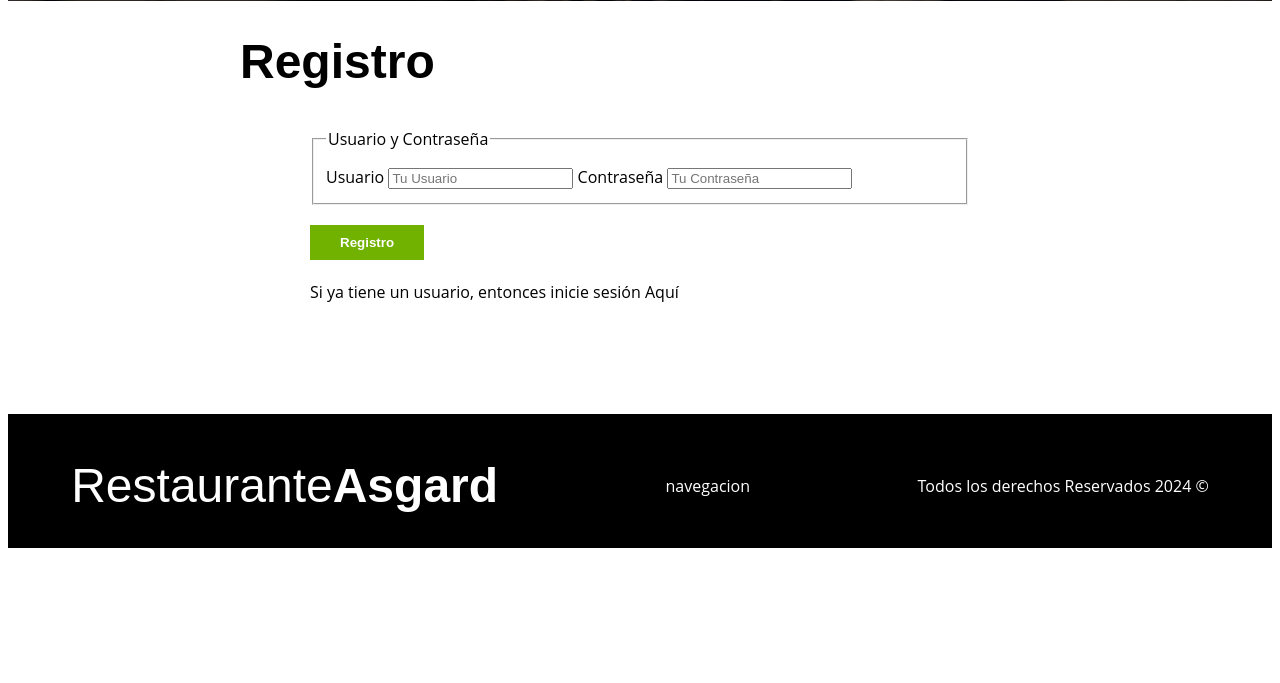
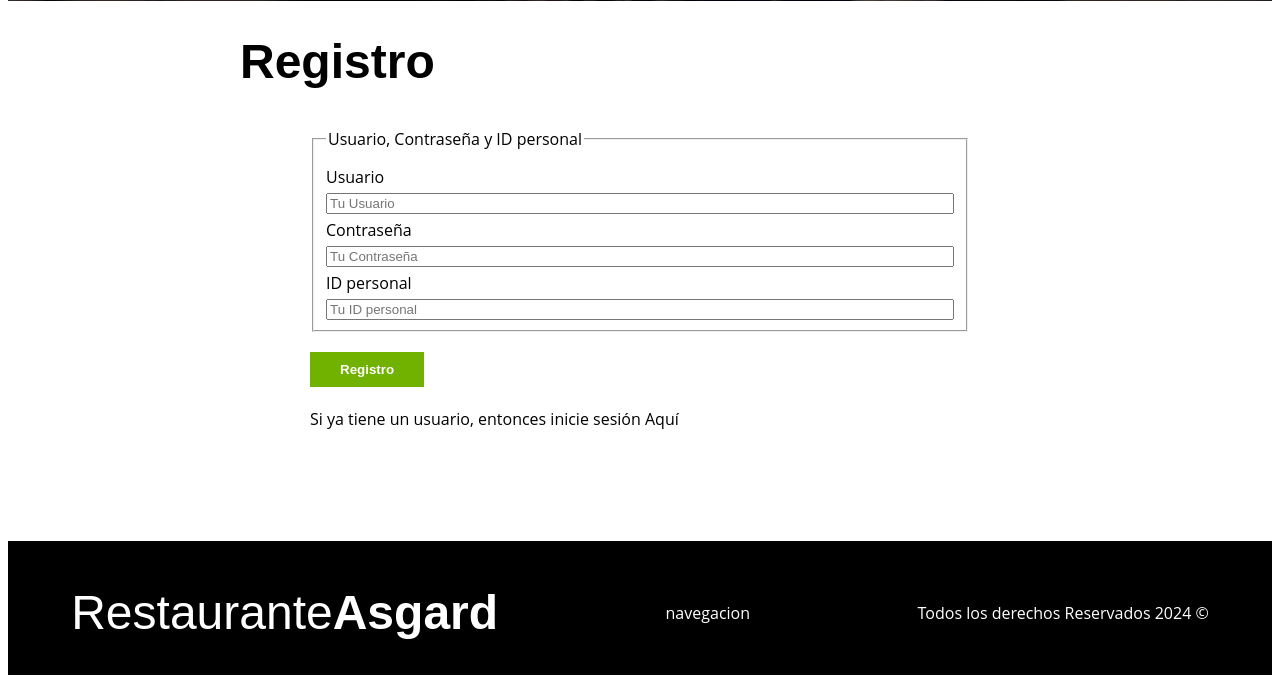
Before and after one commit to SRV-JSPA/P2_BD, a PHP site: page /registro.php in a window 1280 px wide. Shown: the part 607-1290 px from the top of the page. Before the commit the page ends 1155 px from the top, so only its background shows below. Run offline with PHP 8.4, Linux system fonts and the light colour scheme; some libraries are stand-ins or nearby versions.

Commit message:
implementación de id_personal en el registro

```diff
--- a/includes/templates/header.php
+++ b/includes/templates/header.php
@@ -4,7 +4,6 @@ if (!isset($_SESSION)) {
 }
 
 $auth = $_SESSION["login"] ?? null;
-
 
 ?>
 
--- a/registro.php
+++ b/registro.php
@@ -9,6 +9,7 @@ if ($_SERVER["REQUEST_METHOD"] === "POST") {
 
     $user = $_POST["user"];
     $password = $_POST["password"];
+    $id_personal = $_POST['id_personal'];
 
     $errores = [];
     if (!$user) {
@@ -16,6 +17,9 @@ if ($_SERVER["REQUEST_METHOD"] === "POST") {
     }
     if (!$password) {
         $errores[] = "El Password es obligatorio";
+    }
+    if (!$id_personal) {
+        $errores[] = "El id personal es obligatorio";
     }
 
     $passwordHash = password_hash($password, PASSWORD_DEFAULT);
@@ -29,7 +33,7 @@ if ($_SERVER["REQUEST_METHOD"] === "POST") {
         if ($statement->rowCount() > 0) {
             $errores[] = "El usuario ya existe";
         } else {
-            $query = "INSERT INTO usuarios (usuario, contrasena) VALUES ( '{$user}', '{$passwordHash}' );";
+            $query = "INSERT INTO usuarios (usuario, contrasena, id_personal) VALUES ( '{$user}', '{$passwordHash}', '{$id_personal}' );";
             $statement = $db->prepare($query);
             $statement->execute();
             header("Location: /");
@@ -53,14 +57,17 @@ incluirTemplate("header");
 
 
     <form class="formulario" method="POST">
-        <fieldset>
-            <legend>Usuario y Contraseña</legend>
+        <fieldset class="campos" >
+            <legend>Usuario, Contraseña y ID personal</legend>
 
             <label for="user">Usuario</label>
             <input type="text" name="user" placeholder="Tu Usuario" id="user">
 
             <label for="password">Contraseña</label>
             <input type="password" name="password" placeholder="Tu Contraseña" id="password">
+
+            <label for="id_personal">ID personal</label>
+            <input type="number" name="id_personal" placeholder="Tu ID personal" id="id_personal">
         </fieldset>
 
         <input type="submit" value="Registro" class="boton-verde">
--- a/style.css
+++ b/style.css
@@ -226,3 +226,8 @@ img  {
 .enlace-registro {
     color: black;
 }
+
+.campos {
+    display: flex;
+    flex-direction: column;
+}
```
Also changed, not shown: pages/mesas.php (+16 -11 lines).
